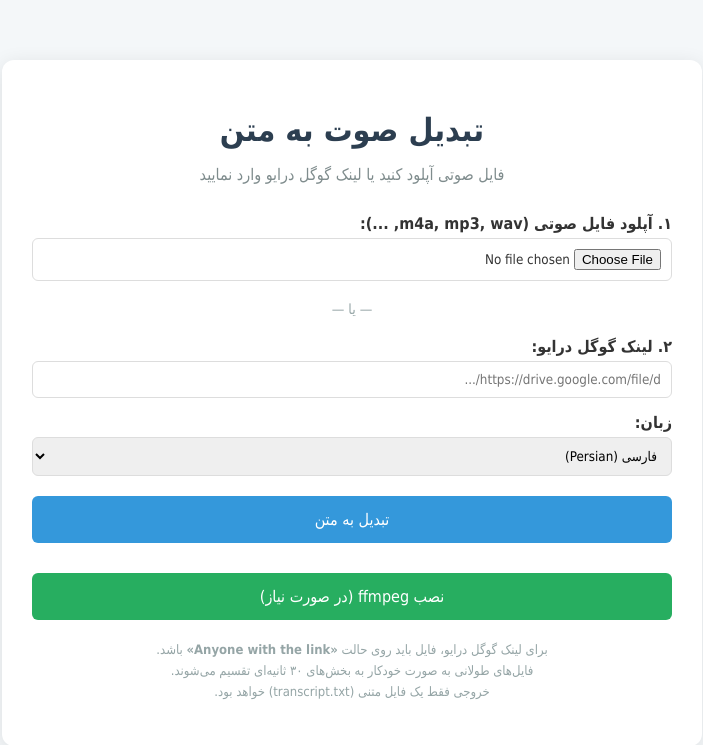
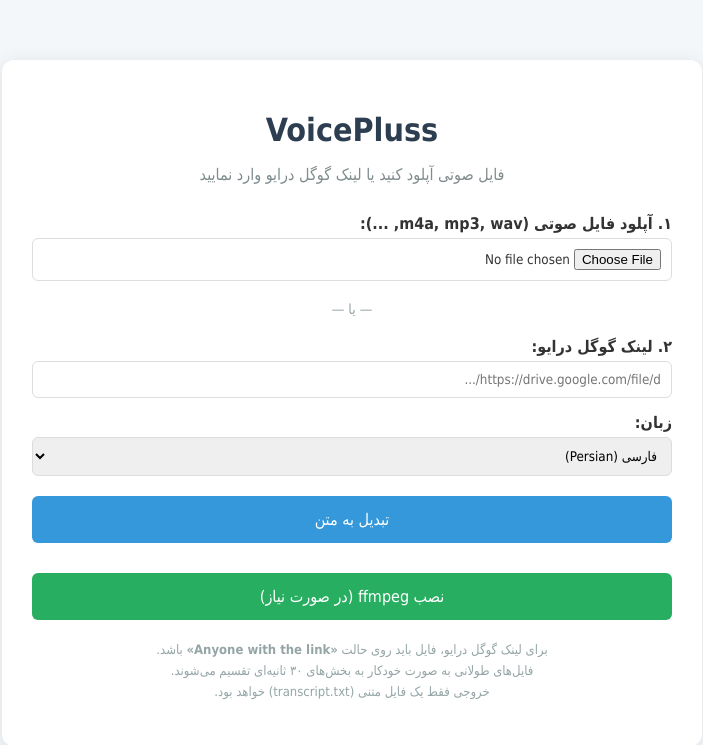
Before and after one commit to MFarkhondei/audio-to-text-web, a Flask app: page / in a window 1280 px wide. Shown: the top 745 px of the page, without its empty margins (288-991 px from the left). Run offline with Flask 3, Linux system fonts and the light colour scheme; parts of the project's set-up code (start-up, migrations or seed data) failed here and were passed over; some web fonts are replaced.

Commit message:
Rename app to VoicePluss

```diff
--- a/templates/index.html
+++ b/templates/index.html
@@ -3,7 +3,7 @@
 <head>
     <meta charset="UTF-8">
     <meta name="viewport" content="width=device-width, initial-scale=1.0">
-    <title>تبدیل صوت به متن</title>
+    <title>VoicePluss</title>
     <link href="https://cdn.jsdelivr.net/gh/rastikerdar/vazir-font@v30.1.0/dist/font-face.css" rel="stylesheet" type="text/css" />
     <style>
         body {
@@ -85,7 +85,7 @@
 </head>
 <body>
     <div class="container">
-        <h1>تبدیل صوت به متن</h1>
+        <h1>VoicePluss</h1>
         <p class="subtitle">فایل صوتی آپلود کنید یا لینک گوگل درایو وارد نمایید</p>
 
         {% with messages = get_flashed_messages() %}
```
